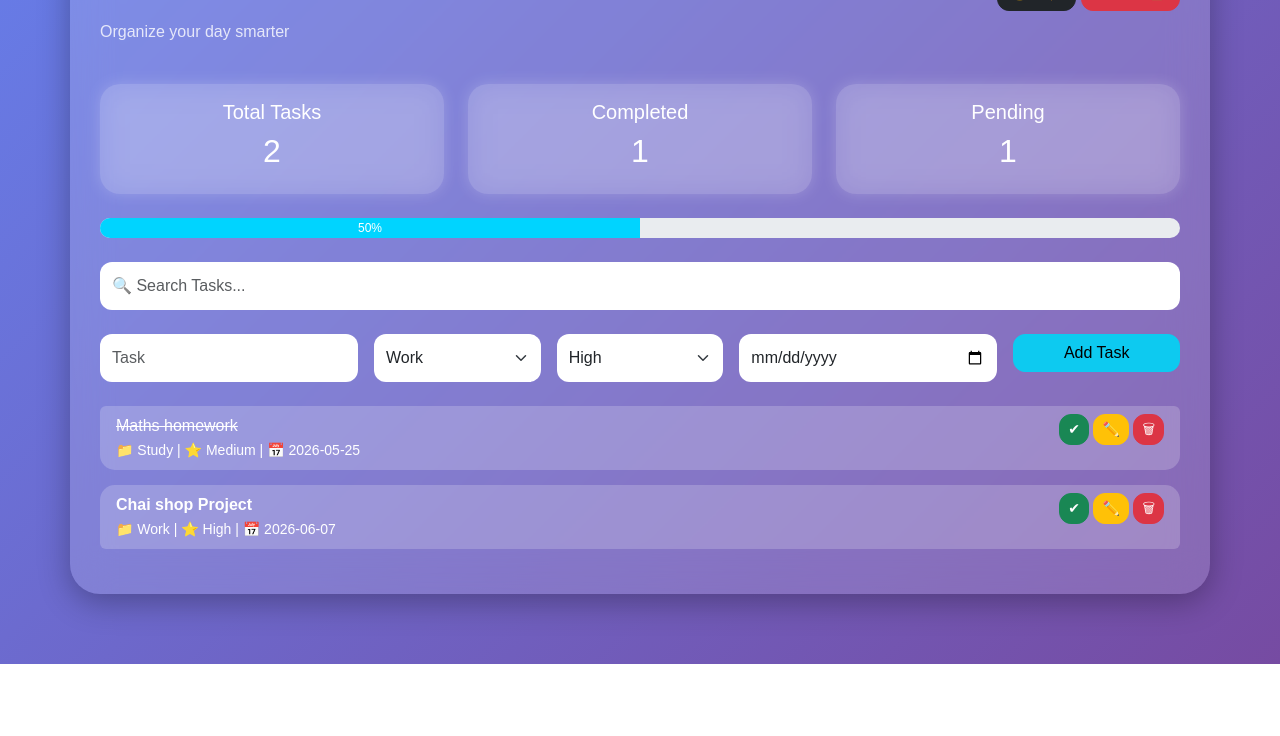
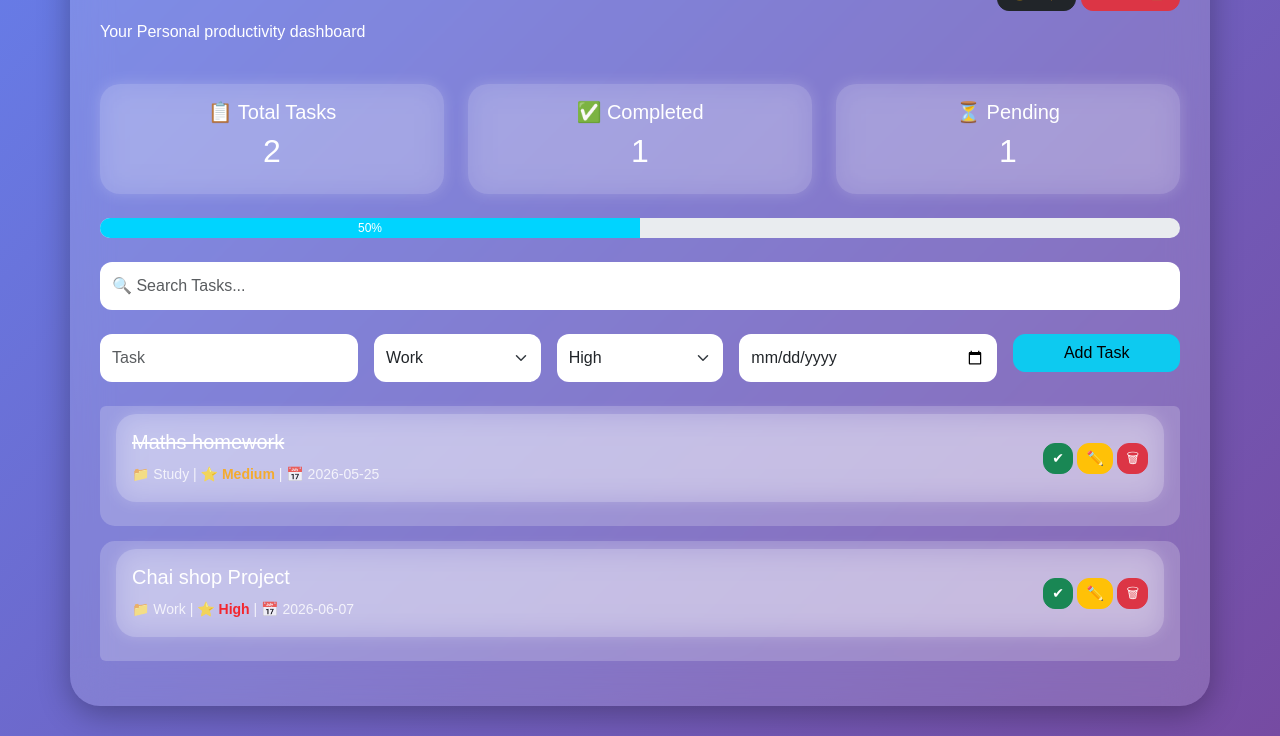
Before and after one commit to athulliashaju-lab/todo--flask-app, a Flask app: page / in a window 1280 px wide. Shown: the part 136-872 px from the top of the page. Before the commit the page ends 800 px from the top, so only its background shows below. Run offline with Flask 3, Linux system fonts and the light colour scheme; a user stored in the database is signed in; data comes from the database, SQL or seed files in the repository; both versions use the stored data as it was after the commit.

Commit message:
Updated dashboard cards and fixed edit task page

```diff
--- a/app.py
+++ b/app.py
@@ -2,6 +2,7 @@ from flask import Flask, render_template, request, redirect, url_for, make_respo
 import sqlite3
 import csv
 from io import StringIO
+from datetime import date
 
 app = Flask(__name__)
 app.secret_key = "secretkey123"
@@ -84,12 +85,13 @@ def login():
             (username,password)
         )
 
-        user = c.fetchone()
+        user = c.fetchall()
 
         conn.close()
 
         if user:
             session["user_id"] = user[0]
+            session["username"] = username
             return redirect("/")
 
         return "Invalid Login"
@@ -109,6 +111,10 @@ def logout():
 def forgot_username():
     return render_template("forgot_username.html")
 
+@app.route('/forgot')
+def forgot():
+    return render_template('forgot.html')
+
 
 @app.route("/")
 def home():
@@ -127,6 +133,7 @@ def home():
     )
 
     tasks = c.fetchall()
+    today = date.today().strftime("%Y-%m-%d")
 
     conn.close()
 
@@ -148,7 +155,8 @@ def home():
         tasks=tasks,
         total=total,
         completed=completed,
-        progress=progress
+        progress=progress,
+        today=today
     )
 
 
--- a/templates/index.html
+++ b/templates/index.html
@@ -153,11 +153,7 @@ background:black !important;
 <h1>TaskFlow 🚀</h1>
 <p> Welcome back, {{ session['username'] }} 👋</p>
 
-<p style="opacity:.8">
-
-Organize your day smarter
-
-</p>
+<p style="opacity:0.8,">Your Personal productivity dashboard</p>
 
 </div>
 
@@ -189,7 +185,7 @@ Logout 🚪
 
 <div class="card text-center p-3">
 
-<h5>Total Tasks</h5>
+<h5> 📋 Total Tasks </h5>
 
 <h2>{{total}}</h2>
 
@@ -201,7 +197,7 @@ Logout 🚪
 
 <div class="card text-center p-3">
 
-<h5>Completed</h5>
+<h5> ✅ Completed </h5>
 
 <h2>{{completed}}</h2>
 
@@ -213,7 +209,7 @@ Logout 🚪
 
 <div class="card text-center p-3">
 
-<h5>Pending</h5>
+<h5> ⏳ Pending </h5>
 
 <h2>{{total-completed}}</h2>
 
@@ -324,60 +320,46 @@ Add Task
 {% for task in tasks %}
 
 <li class="list-group-item">
+<div class="card p-3 mb-3">
 
-<div class="d-flex justify-content-between">
+<div class="d-flex justify-content-between align-items-center">
 
 <div>
 
 {% if task[6]==1 %}
-<strike>{{task[2]}}</strike>
+<strike><h5>{{task[2]}}</h5></strike>
 {% else %}
-<strong>{{task[2]}}</strong>
+<h5>{{task[2]}}</h5>
 {% endif %}
-
-<br>
-
-<small>
-
-📁 {{task[3]}}
-|
-⭐ {{task[4]}}
+<small style="opacity:0.8;">
+    📁 {{task[3]}} |
+    ⭐
+    {% if task[4] == "High" %}
+                    <span style="color:red;font-weight:bold;">High</span>
+                {% elif task[4] == "Medium" %}
+                    <span style="color:orange;font-weight:bold;">Medium</span>
+{% else %}
+<span style="color:green;font-weight:bold;">Low</span>
+                {% endif %}
                 |
                 📅 {{task[5]}}
-
             </small>
 
         </div>
 
+
 <div>
-
     <a href="{{url_for('done',id=task[0])}}"
-class="btn btn-success btn-sm">
-
-✔
-
-</a>
+    class="btn btn-success btn-sm">✔</a>
 
     <a href="{{url_for('edit',id=task[0])}}"
-class="btn btn-warning btn-sm">
-
-✏️
-
-</a>
+    class="btn btn-warning btn-sm">✏️</a>
 
     <a href="{{url_for('delete',id=task[0])}}"
-class="btn btn-danger btn-sm">
-
-🗑
-
-</a>
-
-</div>
-
+    class="btn btn-danger btn-sm">🗑</a>
 </div>
 
 </li>
-
 {% endfor %}
 
 </ul>
```
Also changed, not shown: todo.db. Lines whose indentation alone changed are shown as unchanged.
